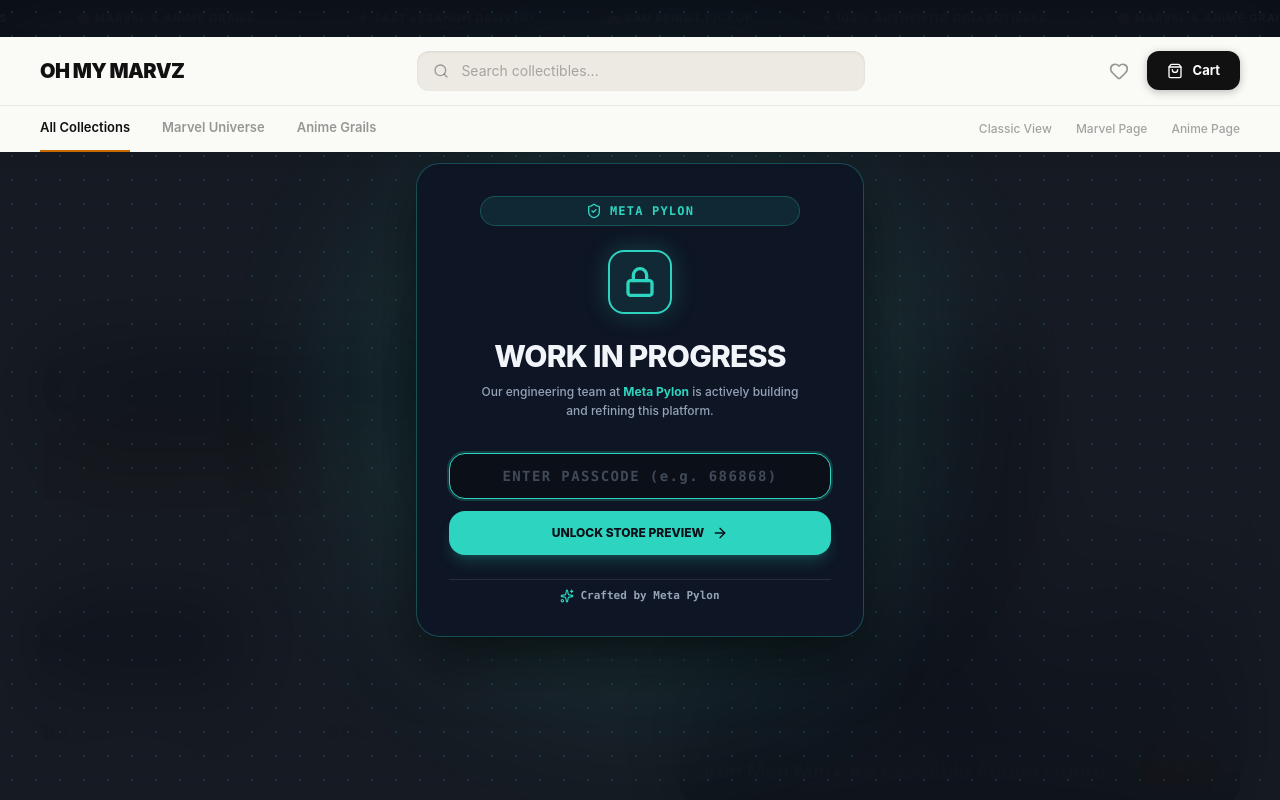
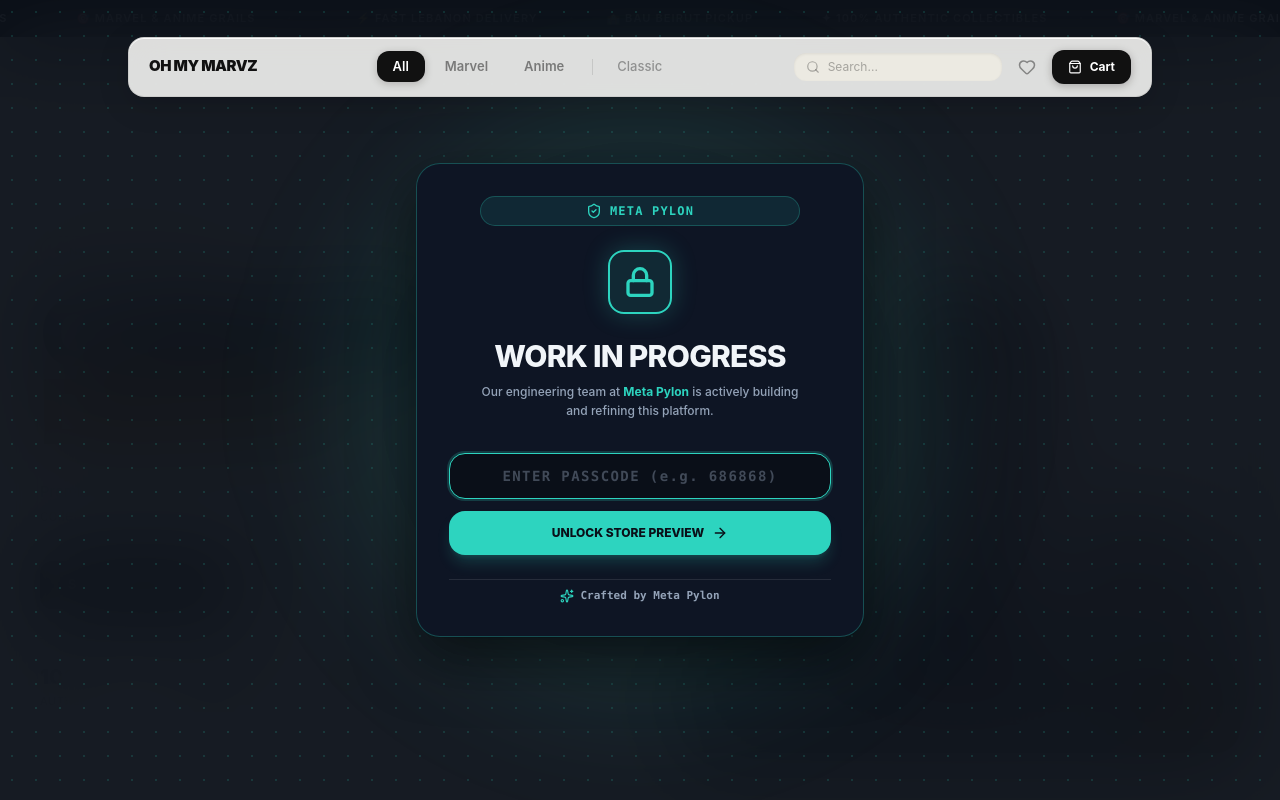
Before and after one commit to akaPaT0/oh-my-marvz, a Next.js app: page /2 in a window 1280 px wide. Shown: the top 800 px of the page. Built offline with nearby package versions, Linux system fonts and the light colour scheme.

Commit message:
Nav: floating pill navbar — centered, rounded, hovers above page with blur + shadow

```diff
--- a/src/app/2/page.tsx
+++ b/src/app/2/page.tsx
@@ -131,53 +131,74 @@
         </div>
       </div>
 
-      {/* ─── TOP NAV — full width, not floating ─── */}
-      <div style={{ background: '#FAFAF7', boxShadow: '0 1px 0 0 rgba(0,0,0,0.08), 0 4px 16px 0 rgba(0,0,0,0.06)' }} className="sticky top-0 z-50 w-full">
-
-        {/* Main header row */}
-        <div className="w-full border-b border-black/[0.07]">
-          <div className="max-w-[1400px] mx-auto px-6 lg:px-10 h-[68px] flex items-center justify-between gap-6">
-
+      {/* ─── FLOATING HOVERING NAV ─── */}
+      <div className="sticky top-4 z-50 flex justify-center px-4 pointer-events-none">
+        <nav
+          className="pointer-events-auto w-full max-w-5xl flex items-center justify-between gap-4 px-5 py-3 rounded-2xl"
+          style={{
+            background: 'rgba(250,250,247,0.88)',
+            backdropFilter: 'blur(20px)',
+            WebkitBackdropFilter: 'blur(20px)',
+            boxShadow: '0 8px 32px rgba(0,0,0,0.14), 0 1px 0 rgba(0,0,0,0.06), inset 0 1px 0 rgba(255,255,255,0.9)',
+            border: '1px solid rgba(0,0,0,0.08)',
+          }}
+        >
           {/* Logo */}
-            <Link href="/2" className="text-[#111] font-black text-xl tracking-[-0.03em] hover:text-[#c96a00] transition-colors shrink-0">
+          <Link href="/2" className="text-[#111] font-black text-[15px] tracking-[-0.03em] hover:text-[#c96a00] transition-colors shrink-0">
             OH MY MARVZ
           </Link>
 
-            {/* Search bar — center, prominent */}
-            <div className="hidden md:flex flex-1 max-w-md mx-6">
+          {/* Center nav links */}
+          <div className="hidden md:flex items-center gap-1">
+            {[
+              { id: 'all', label: 'All' },
+              { id: 'marvel', label: 'Marvel' },
+              { id: 'anime', label: 'Anime' },
+            ].map((f) => (
+              <button
+                key={f.id}
+                onClick={() => setActiveFranchise(f.id as any)}
+                className="px-4 py-1.5 rounded-xl text-[13px] font-semibold transition-all"
+                style={
+                  activeFranchise === f.id
+                    ? { background: '#111', color: '#fff', boxShadow: '0 2px 8px rgba(0,0,0,0.2)' }
+                    : { color: 'rgba(0,0,0,0.45)' }
+                }
+              >
+                {f.label}
+              </button>
+            ))}
+            <div className="w-px h-4 bg-black/10 mx-2" />
+            <Link href="/" className="px-3 py-1.5 rounded-xl text-[13px] text-black/35 font-medium hover:text-black transition-colors">Classic</Link>
+          </div>
+
+          {/* Right: Search + Wishlist + Cart */}
+          <div className="flex items-center gap-2 shrink-0">
+
+            {/* Inline search */}
             <div
-                className="flex items-center gap-3 w-full px-4 py-2.5 rounded-xl transition-all"
-                style={{ background: '#ECEAE2', boxShadow: 'inset 0 1px 3px rgba(0,0,0,0.08)' }}
+              className="hidden sm:flex items-center gap-2 px-3 py-1.5 rounded-xl w-40 lg:w-52 transition-all"
+              style={{ background: '#ECEAE2', boxShadow: 'inset 0 1px 3px rgba(0,0,0,0.07)' }}
             >
-                <Search className="w-4 h-4 text-black/35 shrink-0" />
+              <Search className="w-3.5 h-3.5 text-black/30 shrink-0" />
               <input
                 type="text"
-                  placeholder="Search collectibles..."
+                placeholder="Search..."
                 value={searchQuery}
                 onChange={(e) => setSearchQuery(e.target.value)}
-                  className="flex-1 bg-transparent text-[#111] text-sm placeholder:text-black/30 focus:outline-none"
+                className="flex-1 bg-transparent text-[#111] text-xs placeholder:text-black/30 focus:outline-none min-w-0"
               />
               {searchQuery && (
                 <button onClick={() => setSearchQuery('')}>
-                    <X className="w-3.5 h-3.5 text-black/30 hover:text-black" />
+                  <X className="w-3 h-3 text-black/30 hover:text-black" />
                 </button>
               )}
             </div>
-            </div>
 
-            {/* Right Actions */}
-            <div className="flex items-center gap-2 shrink-0">
-              <button className="md:hidden p-2.5 text-black/40 hover:text-black transition-colors" onClick={() => setSearchOpen(!searchOpen)}>
-                <Search className="w-5 h-5" />
-              </button>
-
-              <button className="relative p-2.5 text-black/40 hover:text-black transition-colors">
-                <Heart className="w-5 h-5" />
+            <button className="relative p-2 text-black/40 hover:text-black rounded-xl hover:bg-black/5 transition-all">
+              <Heart className="w-4.5 h-4.5" style={{ width: '18px', height: '18px' }} />
               {wishlist.length > 0 && (
-                  <span
-                    className="absolute top-1 right-1 w-4 h-4 text-white text-[9px] font-black rounded-full flex items-center justify-center"
-                    style={{ background: '#c96a00' }}
-                  >
+                <span className="absolute top-1 right-1 w-3.5 h-3.5 text-white text-[9px] font-black rounded-full flex items-center justify-center" style={{ background: '#c96a00' }}>
                   {wishlist.length}
                 </span>
               )}
@@ -185,68 +206,21 @@
 
             <button
               onClick={() => setCartOpen(true)}
-                className="flex items-center gap-2.5 text-white px-5 py-2.5 rounded-xl font-bold text-[13px] transition-all hover:opacity-90 active:scale-95"
+              className="flex items-center gap-2 text-white px-4 py-2 rounded-xl font-bold text-[12px] transition-all hover:opacity-90 active:scale-95"
               style={{ background: '#111', boxShadow: '0 2px 8px rgba(0,0,0,0.25)' }}
             >
-                <ShoppingBag className="w-4 h-4" />
+              <ShoppingBag className="w-3.5 h-3.5" />
               <span>Cart</span>
               {cartCount > 0 && (
-                  <span className="bg-[#c96a00] text-white text-[10px] font-black px-1.5 py-0.5 rounded-lg min-w-[20px] text-center">
+                <span className="text-[10px] font-black px-1.5 py-0.5 rounded-lg min-w-[18px] text-center" style={{ background: '#c96a00' }}>
                   {cartCount}
                 </span>
               )}
             </button>
           </div>
-          </div>
+        </nav>
       </div>
 
-        {/* Second nav row — franchise / category tabs */}
-        <div className="w-full" style={{ background: '#FAFAF7' }}>
-          <div className="max-w-[1400px] mx-auto px-6 lg:px-10 h-[46px] flex items-center gap-8">
-            {[
-              { id: 'all', label: 'All Collections' },
-              { id: 'marvel', label: 'Marvel Universe' },
-              { id: 'anime', label: 'Anime Grails' },
-            ].map((f) => (
-              <button
-                key={f.id}
-                onClick={() => setActiveFranchise(f.id as any)}
-                className={`text-[13px] font-semibold h-full border-b-2 transition-all ${
-                  activeFranchise === f.id
-                    ? 'text-[#111] border-[#c96a00]'
-                    : 'text-black/40 border-transparent hover:text-black/70 hover:border-black/20'
-                }`}
-              >
-                {f.label}
-              </button>
-            ))}
-
-            <div className="ml-auto hidden sm:flex items-center gap-6 text-[12px] text-black/35 font-medium">
-              <Link href="/" className="hover:text-black transition-colors">Classic View</Link>
-              <Link href="/marvel" className="hover:text-black transition-colors">Marvel Page</Link>
-              <Link href="/anime" className="hover:text-black transition-colors">Anime Page</Link>
-            </div>
-          </div>
-        </div>
-
-        {/* Mobile search bar */}
-        {searchOpen && (
-          <div className="md:hidden border-t border-black/[0.07] px-4 py-3 flex items-center gap-3" style={{ background: '#FAFAF7' }}>
-            <Search className="w-4 h-4 text-black/30 shrink-0" />
-            <input
-              autoFocus
-              type="text"
-              placeholder="Search collectibles..."
-              value={searchQuery}
-              onChange={(e) => setSearchQuery(e.target.value)}
-              className="flex-1 bg-transparent text-[#111] text-sm placeholder:text-black/25 focus:outline-none"
-            />
-            <button onClick={() => { setSearchOpen(false); setSearchQuery(''); }}>
-              <X className="w-4 h-4 text-black/30" />
-            </button>
-          </div>
-        )}
-      </div>
 
       {/* ─── HERO ─── */}
       {heroProduct && (
```
Lines whose indentation alone changed are shown as unchanged.
